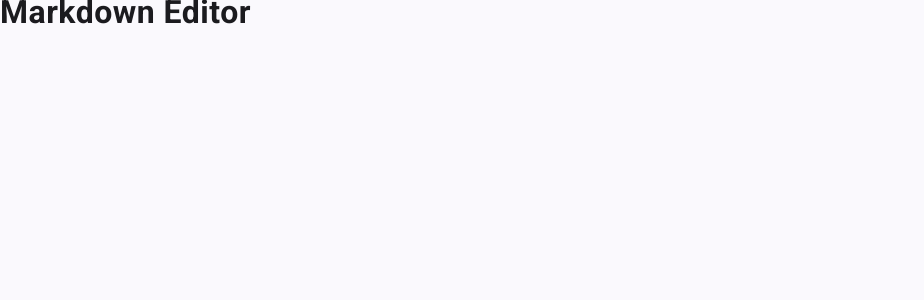
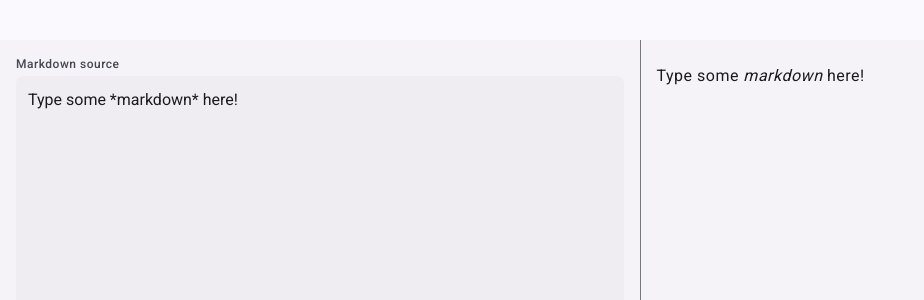
Before and after one commit to lalitmee/markdown-editor, a React (Vite) app: page / in a window 1280 px wide. Shown: the top 300 px of the page, without its empty margins (0-924 px from the left). Built offline with nearby package versions, Linux system fonts and the light colour scheme.

Commit message:
feat: split live editor and preview with autosave

```diff
--- a/src/App.tsx
+++ b/src/App.tsx
@@ -1,3 +1,33 @@
+import { useEffect, useMemo, useRef, useState } from 'react';
+import EditorPane from './components/EditorPane';
+import PreviewPane from './components/PreviewPane';
+import { renderMarkdown } from './lib/markdown';
+import { loadDraft, saveDraft } from './lib/autosave';
+
 export default function App() {
-  return <h1>Markdown Editor</h1>
+  const [initialDraft] = useState(loadDraft);
+  const [text, setText] = useState(initialDraft.text);
+  const [fileName, setFileName] = useState(initialDraft.fileName);
+  // Task 9 wires open/save to these; declared now so the state shape stays stable.
+  const [fileHandle, setFileHandle] = useState<FileSystemFileHandle | null>(null);
+  const textareaRef = useRef<HTMLTextAreaElement>(null);
+
+  const html = useMemo(() => renderMarkdown(text), [text]);
+
+  useEffect(() => {
+    const timer = setTimeout(() => saveDraft({ text, fileName }), 500);
+    return () => clearTimeout(timer);
+  }, [text, fileName]);
+
+  return (
+    <div className="app-shell">
+      {/* Slots filled by Tasks 9 (TopBar) and 10 (Toolbar); empty rows keep the grid pinned. */}
+      <div className="app-bar" />
+      <div className="app-toolbar" />
+      <div className="app-main">
+        <EditorPane text={text} onTextChange={setText} textareaRef={textareaRef} />
+        <PreviewPane html={html} />
+      </div>
+    </div>
+  );
 }
--- /dev/null
+++ b/src/components/EditorPane.tsx
@@ -0,0 +1,24 @@
+// ponytail: no source highlighting (plain textarea); upgrade path is CodeMirror in this component.
+type EditorPaneProps = {
+  text: string;
+  onTextChange: (next: string) => void;
+  textareaRef: React.RefObject<HTMLTextAreaElement | null>;
+};
+
+export default function EditorPane({ text, onTextChange, textareaRef }: EditorPaneProps) {
+  return (
+    <section className="app-pane editor-field">
+      <label className="label" htmlFor="editor-source">
+        Markdown source
+      </label>
+      <textarea
+        id="editor-source"
+        ref={textareaRef}
+        className="editor-textarea"
+        value={text}
+        onChange={(event) => onTextChange(event.target.value)}
+        spellCheck={false}
+      />
+    </section>
+  );
+}
--- /dev/null
+++ b/src/components/PreviewPane.tsx
@@ -0,0 +1,12 @@
+type PreviewPaneProps = {
+  html: string;
+};
+
+export default function PreviewPane({ html }: PreviewPaneProps) {
+  return (
+    <section className="app-pane">
+      {/* Safe: `html` always comes from renderMarkdown, which sanitizes via DOMPurify. */}
+      <div className="preview-body" dangerouslySetInnerHTML={{ __html: html }} />
+    </section>
+  );
+}
--- a/src/styles/base.css
+++ b/src/styles/base.css
@@ -179,3 +179,111 @@ select {
     grid-template-rows: 1fr 1fr;
   }
 }
+
+/* Editor internals: M3 filled field — label above a borderless textarea. */
+.editor-field {
+  display: flex;
+  flex-direction: column;
+  gap: 4px;
+  overflow: hidden;
+}
+
+.editor-field .editor-textarea {
+  flex: 1;
+  min-height: 0;
+  width: 100%;
+  resize: none;
+  border: 0;
+  border-radius: var(--md-shape-small);
+  outline: none;
+  padding: 12px;
+  background: var(--md-sys-color-surface-container);
+}
+
+.editor-field .editor-textarea:focus-visible {
+  outline: 2px solid var(--md-sys-color-primary);
+  outline-offset: 2px;
+}
+
+/* Preview typography: element styles for rendered markdown, no syntax highlighting. */
+.preview-body h1,
+.preview-body h2,
+.preview-body h3,
+.preview-body h4,
+.preview-body h5,
+.preview-body h6 {
+  margin: 16px 0 8px;
+  font-weight: 600;
+  line-height: 1.3;
+}
+
+.preview-body h1 { font-size: 1.75em; }
+.preview-body h2 { font-size: 1.5em; }
+.preview-body h3 { font-size: 1.25em; }
+
+.preview-body p,
+.preview-body ul,
+.preview-body ol,
+.preview-body blockquote {
+  margin: 8px 0;
+}
+
+.preview-body ul,
+.preview-body ol {
+  padding-left: 24px;
+}
+
+.preview-body li + li {
+  margin-top: 4px;
+}
+
+.preview-body a {
+  color: var(--md-sys-color-primary);
+}
+
+.preview-body img {
+  max-width: 100%;
+  height: auto;
+}
+
+.preview-body blockquote {
+  border-left: 4px solid var(--md-sys-color-outline-variant);
+  padding-left: 12px;
+  color: var(--md-sys-color-on-surface-variant);
+}
+
+.preview-body :not(pre) > code {
+  background: var(--md-sys-color-surface-container);
+  border-radius: var(--md-shape-small);
+  padding: 1px 4px;
+  font-size: 0.9em;
+}
+
+.preview-body pre {
+  background: var(--md-sys-color-surface-container);
+  border-radius: var(--md-shape-small);
+  padding: 12px;
+  overflow-x: auto;
+}
+
+.preview-body pre code {
+  background: transparent;
+  padding: 0;
+}
+
+.preview-body hr {
+  border: 0;
+  border-top: 1px solid var(--md-sys-color-outline-variant);
+  margin: 16px 0;
+}
+
+.preview-body table {
+  border-collapse: collapse;
+}
+
+.preview-body th,
+.preview-body td {
+  border: 1px solid var(--md-sys-color-outline-variant);
+  padding: 6px 10px;
+  text-align: left;
+}
```
